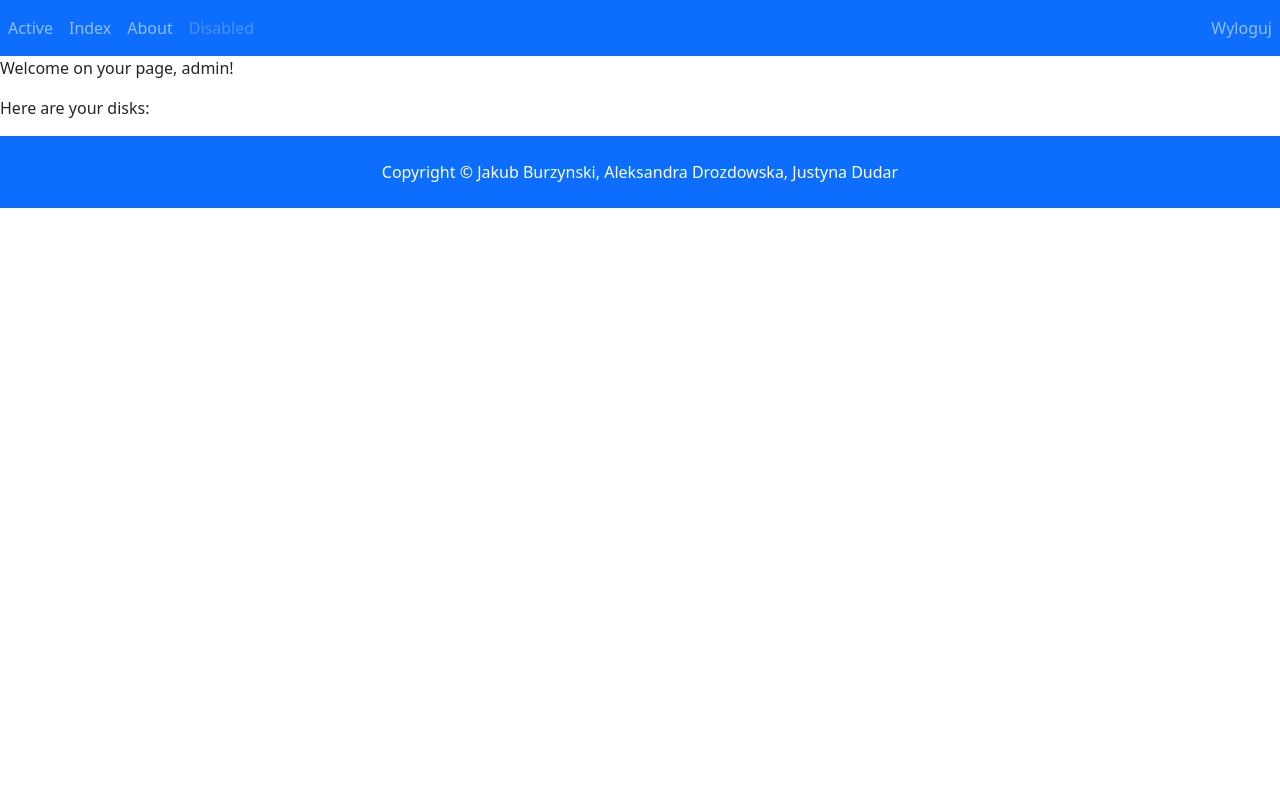
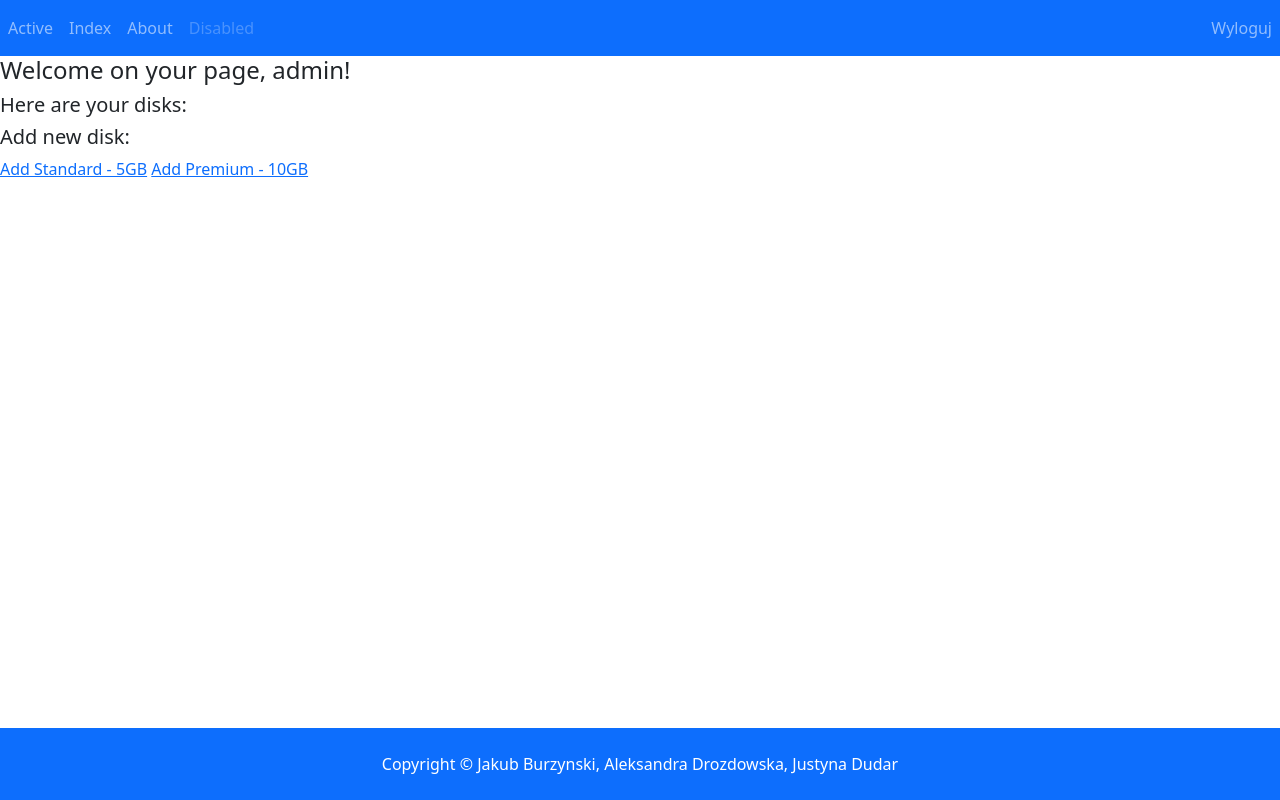
Before and after one commit to skibski/projektDysk, a Django app: page /profile in a window 1280 px wide. Run offline with Django 3.2, Linux system fonts and the light colour scheme; a user stored in the database is signed in; data that the repository does not hold is empty.

Commit message:
Added adding and deleting disks by user
*Added adding and deleting disks by user
* Improved usage of models

TODO:
# Secure urls

```diff
--- a/mysite/dysk/urls.py
+++ b/mysite/dysk/urls.py
@@ -8,10 +8,16 @@ urlpatterns=[
     path('', views.index, name='index'),
     path('about', views.about, name='about'),
     path('profile', views.profile, name='profile'),
+    path('addStandard/<int:user_id>/',views.addStandard, name='addStandard'),
+    path('addStandard',views.addStandard, name='addStandard'),
+    path('addPremium/<int:user_id>/',views.addPremium, name='addPremium'),
+    path('addPremium',views.addPremium, name='addPremium'),
     path('accounts/', include('accounts.urls')),
     path('accounts/', include('django.contrib.auth.urls')),
     path('disk/<int:disk_id>/',views.disk, name='disk'),
     path('disk/',views.disk, name='disk'),
+    path('diskDelete/<int:disk_id>/',views.diskDelete, name='diskDelete'),
+    path('diskDelete/',views.diskDelete, name='diskDelete'),
     path('catalog/<int:disk_id>/<int:catalog_id>/',views.catalog, name='catalog'),
     path('catalog/',views.catalog, name='catalog'),
 ]
--- a/mysite/dysk/views.py
+++ b/mysite/dysk/views.py
@@ -16,14 +16,58 @@ def profile(request):
     return render(request,'pages/profile.html', context)
 
 def disk(request, disk_id):
-    disk = Dysk.objects.get(id_dysku=disk_id)
+    disk = Dysk.objects.get(id=disk_id)
     catalogs = Katalog.objects.filter(id_dysku=disk)
     mydict = {'disk': disk, 'catalogs': catalogs}
     return render(request, 'pages/disk.html', context=mydict)
 
+def diskDelete(request, disk_id):
+    disk = Dysk.objects.get(id=disk_id)
+    disk.delete()
+    # profile(request)
+    all_objects=Dysk.objects.all()
+    context={'all_objects': all_objects}
+    return render(request,'pages/profile.html', context)
+
 def catalog(request, disk_id, catalog_id):
-    disk = Dysk.objects.get(id_dysku=disk_id)
-    catalog = Katalog.objects.get(id_katalogu=catalog_id)
+    disk = Dysk.objects.get(id=disk_id)
+    catalog = Katalog.objects.get(id=catalog_id)
     files = Plik.objects.filter(id_katalogu=catalog)
     mydict = {'disk': disk, 'catalog': catalog, 'files': files}
     return render(request, 'pages/catalog.html', context=mydict)
+
+def addStandard(request):
+    # profile(request)
+    all_objects = Dysk.objects.all()
+    context = {'all_objects': all_objects}
+    return render(request, 'pages/profile.html', context)
+
+def addStandard(request, user_id):
+    u = User.objects.get(id=user_id)
+    disk = Dysk()
+    disk.rozmiar_calkowity=5
+    disk.rozmiar_zajety=0
+    disk.id_user=u
+    disk.save()
+    # profile(request)
+    all_objects = Dysk.objects.all()
+    context = {'all_objects': all_objects}
+    return render(request, 'pages/profile.html', context)
+
+def addPremium(request):
+    # profile(request)
+    all_objects = Dysk.objects.all()
+    context = {'all_objects': all_objects}
+    return render(request, 'pages/profile.html', context)
+
+def addPremium(request, user_id):
+    u = User.objects.get(id=user_id)
+    disk = Dysk()
+    disk.rozmiar_calkowity=10
+    disk.rozmiar_zajety=0
+    disk.id_user=u
+    disk.save()
+    # profile(request)
+    all_objects = Dysk.objects.all()
+    context = {'all_objects': all_objects}
+    return render(request, 'pages/profile.html', context)
--- a/mysite/templates/pages/profile.html
+++ b/mysite/templates/pages/profile.html
@@ -4,17 +4,20 @@
 
 {% block content %}
 {% if user.is_authenticated %}
-    <p>Welcome on your page, {{ user.username }}!</p>
-    <p>Here are your disks:</p>
+    <h4>Welcome on your page, {{ user.username }}!</h4>
+    <h5>Here are your disks:</h5>
     {% for object in all_objects %}
         {% ifequal object.id_user|stringformat:"s" user.get_username %}
         <tr>
-            <p>Disk id: <a href="{% url 'disk' %}{{object.id_dysku}}">   {{object.id_dysku}}  </a>.    Disk usage: {{object.calculate}}%</p>
+            <p>Disk id: <a href="{% url 'disk' %}{{object.id}}">   {{object.id}}  </a>.    Disk usage: {{object.calculate}}%
+            <a href="{% url 'diskDelete' %}{{object.id}}">   Delete  </a></p>
         </tr>
-
         {% endifequal %}
     {% endfor %}
+    <h5>Add new disk:</h5>
+    <a href="{% url 'addStandard' %}/{{user.id}}">Add Standard - 5GB</a>
+    <a href="{% url 'addPremium' %}/{{user.id}}">Add Premium - 10GB</a>
 {% else %}
-      <p>You are not logged in</p>
+      <h4>You are not logged in</h4>
 {% endif %}
 {% endblock %}
--- a/mysite/templates/partials/_footer.html
+++ b/mysite/templates/partials/_footer.html
@@ -1,5 +1,5 @@
 <!-- Footer -->
-  <footer id="main-footer" class="py-4 bg-primary text-white text-center">
+  <footer id="main-footer" class="py-4 bg-primary text-white text-center fixed-bottom">
     Copyright &copy Jakub Burzynski, Aleksandra Drozdowska, Justyna Dudar
     <span class="year"></span>
   </footer>
```
Also changed, not shown: mysite/templates/pages/catalog.html (+4 -4 lines), mysite/templates/pages/disk.html (+5 -5 lines).
